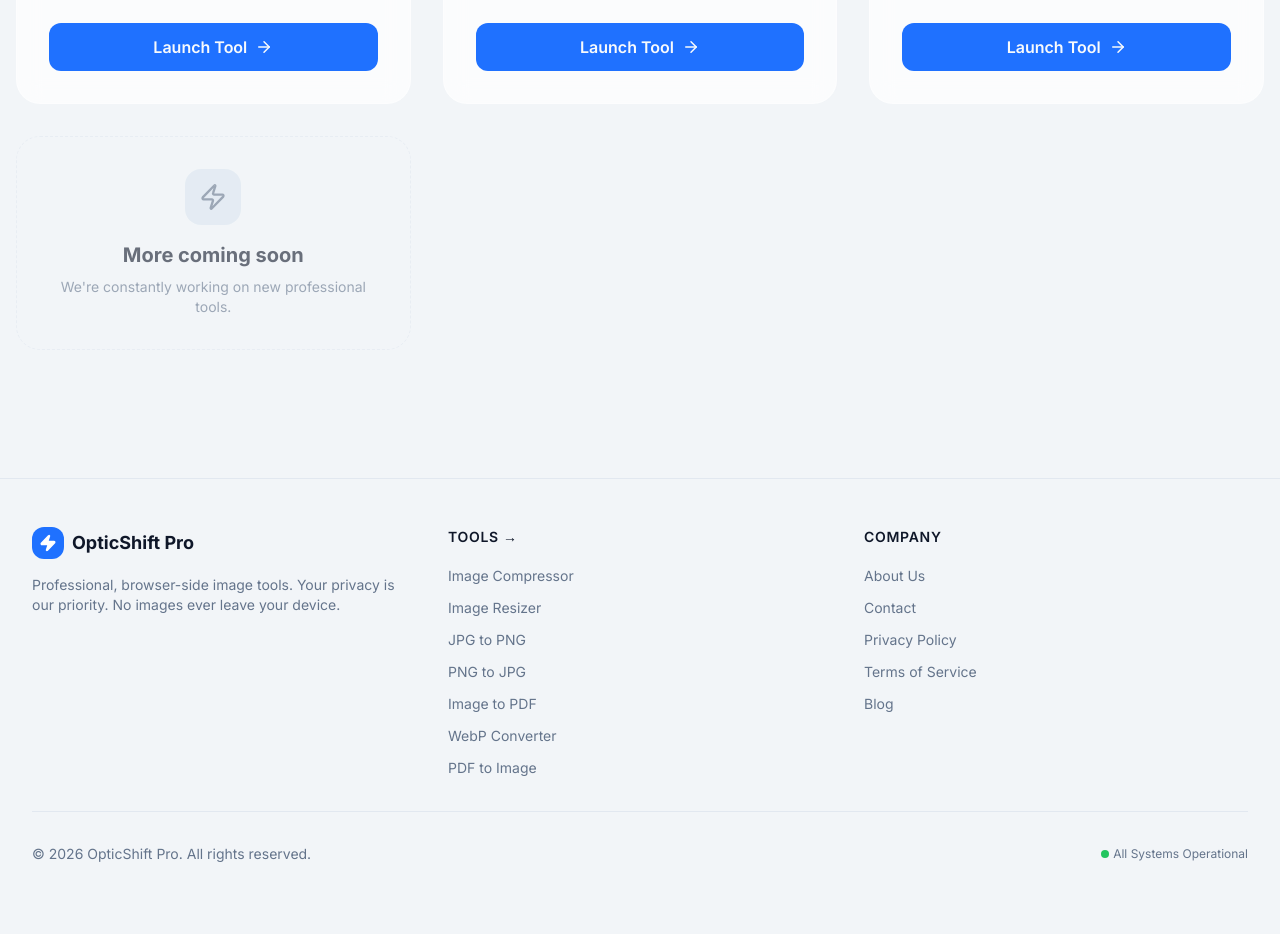
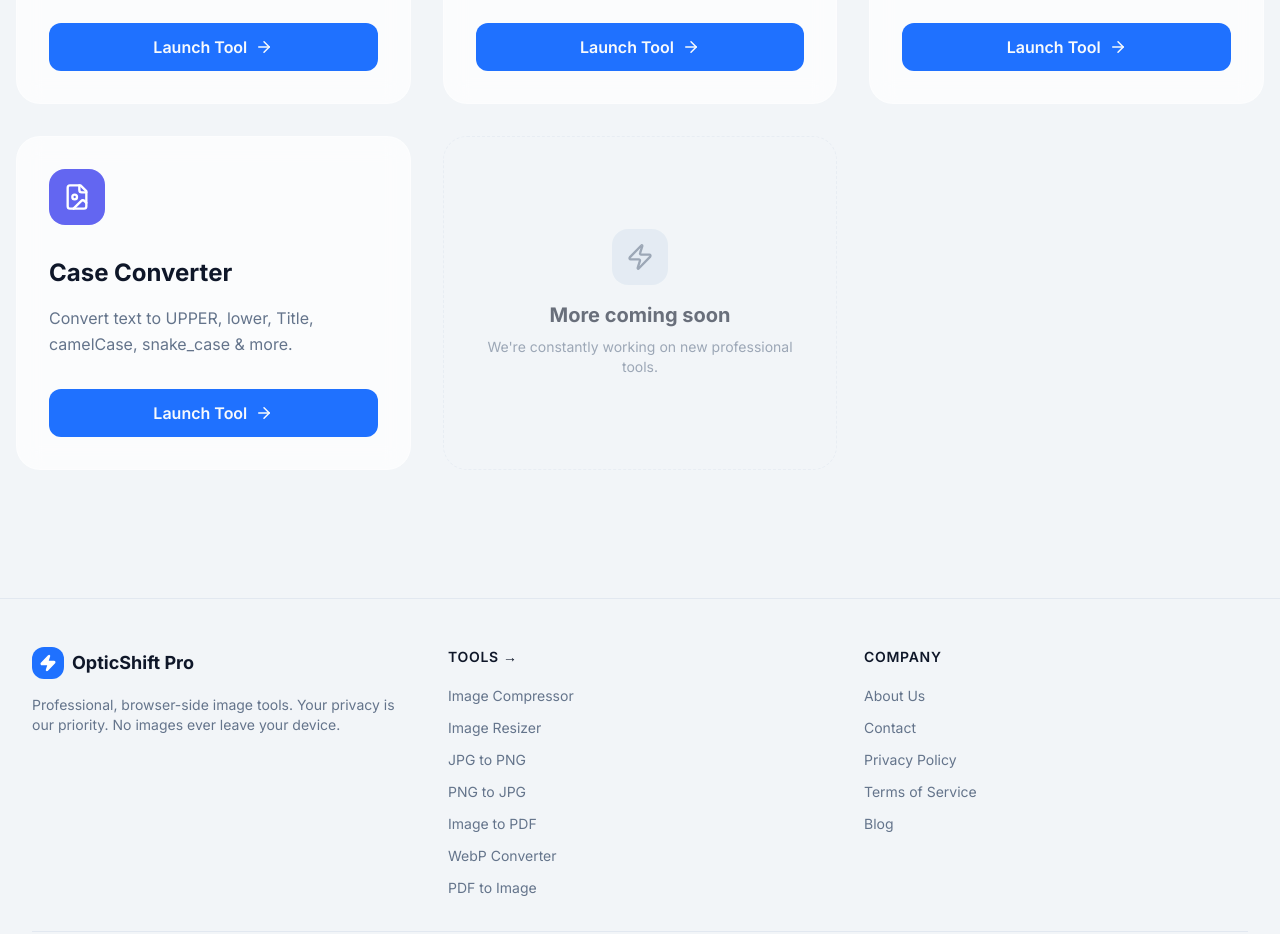
Before and after one commit to surajkumar122024-star/ok01, a Next.js app: page /tools in a window 1280 px wide. Shown: the part 2120-3054 px from the top of the page. Before the commit the page ends 3032 px from the top, so only its background shows below. Built offline with nearby package versions, Linux system fonts and the light colour scheme.

Commit message:
Add Case Converter tool to ToolsPage
Added a new tool for case conversion with various text formats.

```diff
--- a/src/app/tools/page.tsx
+++ b/src/app/tools/page.tsx
@@ -118,6 +118,13 @@ const tools = [
   icon: FileImage,
   color: "bg-slate-500"
 },
+  {
+  name: "Case Converter",
+  slug: "case-converter",
+  description: "Convert text to UPPER, lower, Title, camelCase, snake_case & more.",
+  icon: FileImage,
+  color: "bg-indigo-500"
+},
 ];
 
 export default function ToolsPage() {
```
